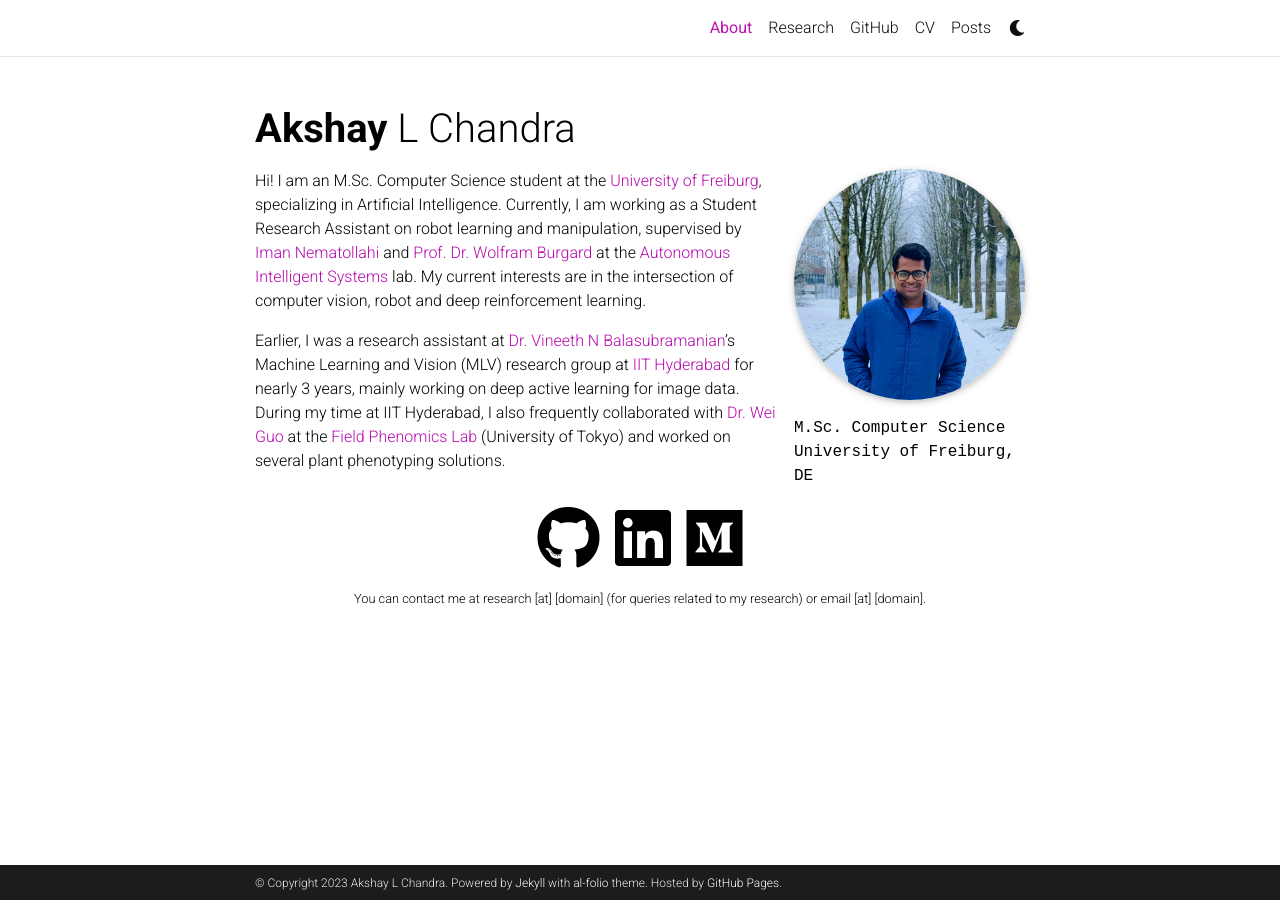
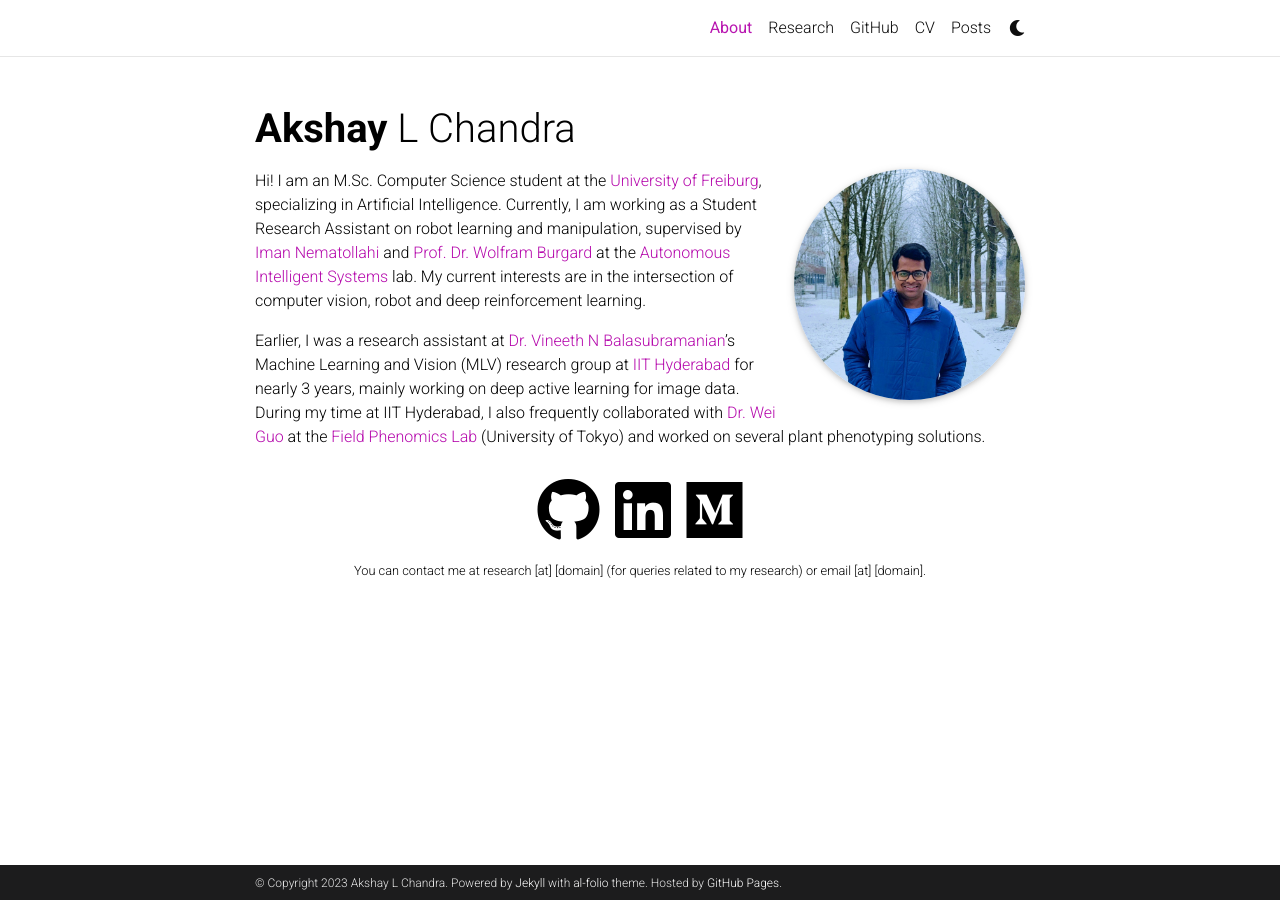
Before and after one commit to acl21/acl21.github.io, a Jekyll site: the page built from _pages/about.md, in a window 1280 px wide. Built offline with Jekyll 4.4.1, drawn with Linux system fonts in a browser that asks for light colours; full-size pictures stand in for the smaller copies a plugin makes; comment, search, counter and statistics services are not loaded; a style sheet for code colours, icons or effects is not loaded.

Commit message:
created my own vercel instance

```diff
--- a/_config.yml
+++ b/_config.yml
@@ -134,21 +134,21 @@
 # Giscus comments (RECOMMENDED)
 # Follow instructions on https://giscus.app/ to setup for your repo to fill out
 # the information below.
-# giscus:
-#   repo: alshedivat/al-folio      # <your-github-user-name>/<your-github-repo-name>
-#   repo_id: MDEwOlJlcG9zaXRvcnk2MDAyNDM2NQ==
-#   category: Comments             # name of the category under which discussions will be created
-#   category_id: DIC_kwDOA5PmLc4CTBt6
-#   mapping: title                 # identify discussions by post title
-#   strict: 1                      # use strict identification mode
-#   reactions_enabled: 1           # enable (1) or disable (0) emoji reactions
-#   input_position: bottom         # whether to display input form below (bottom) or above (top) the comments
-#   theme: preferred_color_scheme  # name of the color scheme (preferred works well with al-folio light/dark mode)
-#   emit_metadata: 0
-#   lang: en
+giscus:
+  repo: acl21/acl21.github.io      # <your-github-user-name>/<your-github-repo-name>
+  repo_id: R_kgDOJOpV4w
+  category: Comments             # name of the category under which discussions will be created
+  category_id: DIC_kwDOJOpV484CVhdC
+  mapping: title                 # identify discussions by post title
+  strict: 1                      # use strict identification mode
+  reactions_enabled: 1           # enable (1) or disable (0) emoji reactions
+  input_position: bottom         # whether to display input form below (bottom) or above (top) the comments
+  theme: preferred_color_scheme  # name of the color scheme (preferred works well with al-folio light/dark mode)
+  emit_metadata: 0
+  lang: en
 
 # Disqus comments (DEPRECATED)
-disqus_shortname: # put your disqus shortname
+# disqus_shortname: # put your disqus shortname
 # https://help.disqus.com/en/articles/1717111-what-s-a-shortname
 
 # External sources.
--- a/_includes/repository/repo.html
+++ b/_includes/repository/repo.html
@@ -8,7 +8,7 @@
 
 <div class="repo p-2 text-center">
   <a href="https://github.com/{{ include.repository }}">
-    <img class="repo-img-light w-100" alt="{{ include.repository }}" src="https://github-readme-stats.vercel.app/api/pin/?username={{ repo_url[0] }}&repo={{ repo_url[1] }}&theme={{ site.repo_theme_light }}&show_owner={{ show_owner }}">
-    <img class="repo-img-dark w-100" alt="{{ include.repository }}" src="https://github-readme-stats.vercel.app/api/pin/?username={{ repo_url[0] }}&repo={{ repo_url[1] }}&theme={{ site.repo_theme_dark }}&show_owner={{ show_owner }}">
+    <img class="repo-img-light w-100" alt="{{ include.repository }}" src="https://github-readme-stats-acl21.vercel.app/api/pin/?username={{ repo_url[0] }}&repo={{ repo_url[1] }}&theme={{ site.repo_theme_light }}&show_owner={{ show_owner }}">
+    <img class="repo-img-dark w-100" alt="{{ include.repository }}" src="https://github-readme-stats-acl21.vercel.app/api/pin/?username={{ repo_url[0] }}&repo={{ repo_url[1] }}&theme={{ site.repo_theme_dark }}&show_owner={{ show_owner }}">
   </a>
 </div>
--- a/_includes/repository/repo_user.html
+++ b/_includes/repository/repo_user.html
@@ -1,6 +1,6 @@
 <div class="repo p-2 text-center">
   <a href="https://github.com/{{ include.username }}">
-    <img class="repo-img-light w-100" alt="{{ include.username }}" src="https://github-readme-stats.vercel.app/api/?username={{ include.username }}&theme={{ site.repo_theme_light }}&show_icons=true">
-    <img class="repo-img-dark w-100" alt="{{ include.username }}" src="https://github-readme-stats.vercel.app/api/?username={{ include.username }}&theme={{ site.repo_theme_dark }}&show_icons=true">
+    <img class="repo-img-light w-100" alt="{{ include.username }}" src="https://github-readme-stats-acl21.vercel.app/api/?username={{ include.username }}&theme={{ site.repo_theme_light }}&show_icons=true">
+    <img class="repo-img-dark w-100" alt="{{ include.username }}" src="https://github-readme-stats-acl21.vercel.app/api/?username={{ include.username }}&theme={{ site.repo_theme_dark }}&show_icons=true">
   </a>
 </div>
--- a/_pages/about.md
+++ b/_pages/about.md
@@ -8,9 +8,7 @@
   align: right
   image: prof_pic.jpg
   image_circular: true # crops the image to make it circular
-  address: >
-    <p>M.Sc. Computer Science</p>
-    <p>University of Freiburg, DE</p>
+  # address:
 
 news: false  # includes a list of news items
 selected_papers: false # includes a list of papers marked as "selected={true}"
```
Also changed, not shown: assets/bibliography/2018-12-22-distill.bib (deleted, +0 -7 lines).
